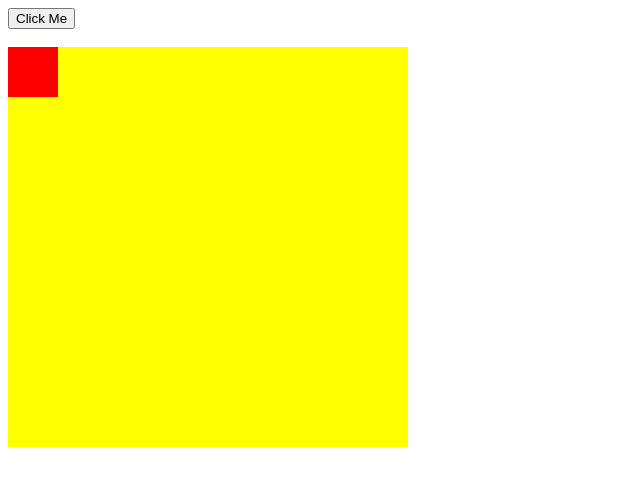
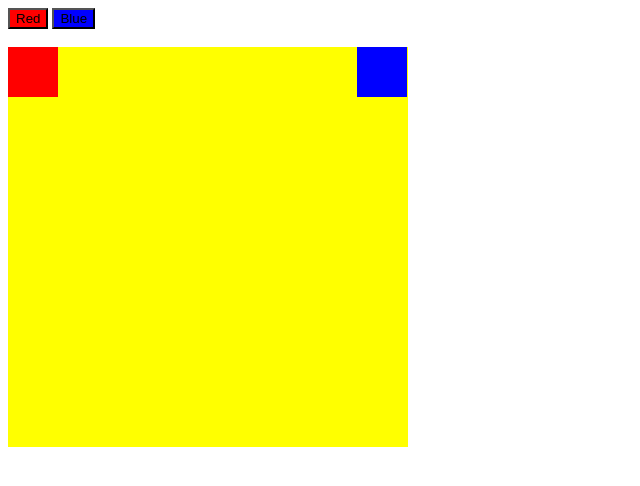
Before and after one commit to KTProg-2024/javascript-3-GustavFerreira, a plain HTML site: page index.html in a window 1280 px wide. Shown: the whole page, without its empty margins (0-640 px from the left). Drawn offline with Linux system fonts and the light colour scheme.

Commit message:
Finished

```diff
--- a/index.html
+++ b/index.html
@@ -15,15 +15,31 @@
 			  position: absolute;
 			  background-color: red;
 			}
+      #blueblock{
+        width:50px;
+        height:50px;
+        position: absolute;
+        background-color:blue;
+        right: 1px
+
+      }
+      #red{
+        background-color: red
+      }
+      #blue{
+        background-color: blue
+      }
 		</style>
     </head>
 
 	<body>
 		<script src="motion.js"></script>
-		<button type="button" onclick="myMove()">Click Me</button>
+		<button type="button" id="red" onclick="myMove()">Red</button>
+    <button type="button" id="blue" onclick="blue()">Blue</button>
 		<br><br>
 		<div id ="container">
 		  <div id ="animate"></div>
+      <div id="blueblock"></div>
 		</div>
 
 	</body>
--- a/motion.js
+++ b/motion.js
@@ -12,3 +12,18 @@ function myMove() {
 		  clearInterval(id);
   }
 }
+
+function blue() {
+  var elem = document.getElementById("blueblock");
+  var posTop = 0;
+  var posRight = 0;
+  var id = setInterval(frame, 5);
+  function frame() {
+	  posTop++;
+	  posRight++;
+	  elem.style.top = posTop + "px";
+	  elem.style.right = posRight + "px";
+	  if ((posTop == 350) && (posRight == 350))
+		  clearInterval(id);
+  }
+}
```
